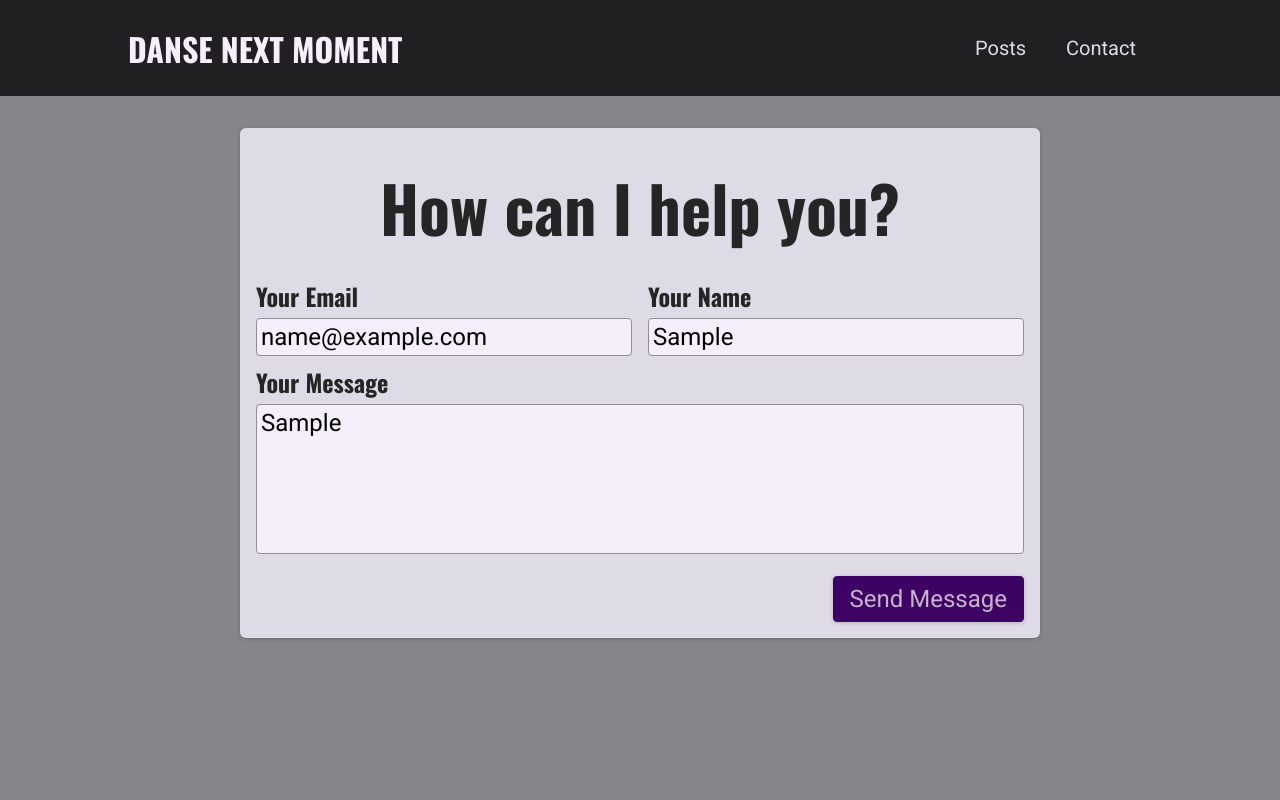
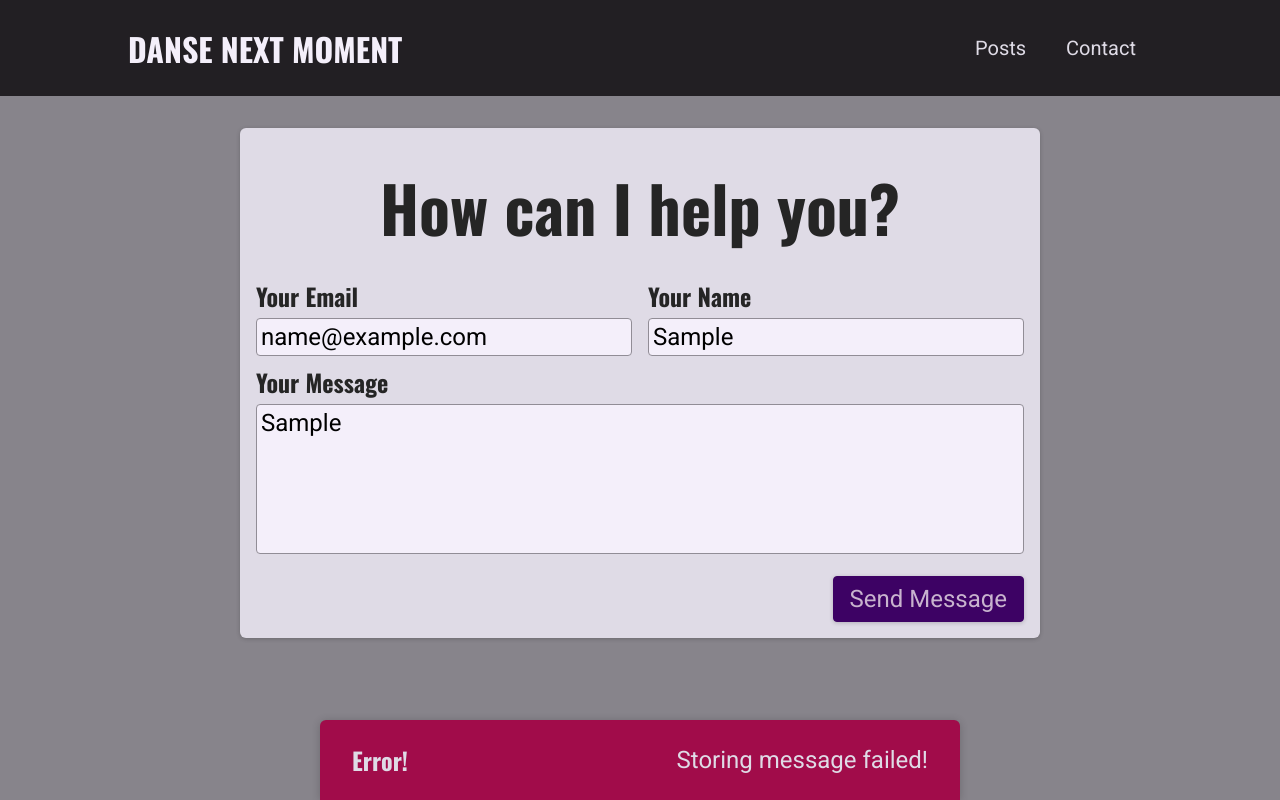
Before and after one commit to Barendan/b103, a Next.js app: page /contact in a window 1280 px wide. Both pictures are taken after typing "name@example.com", "Sample", "Sample" into the empty fields and a click on the button "Send Message". Built offline with nearby package versions, Linux system fonts and the light colour scheme; no server answers; the database is empty.

Commit message:
add notification component for sending requests

```diff
--- a/components/contact/contact-form.js
+++ b/components/contact/contact-form.js
@@ -1,25 +1,87 @@
-import { useState } from 'react';
+import { useState, useEffect } from 'react'
+
+import Notification from '../ui/notification'
 import classes from './contact-form.module.css'
+
+
+async function sendContactData(contactDetails) {
+  const response = await fetch('/api/contact', {
+    method: 'POST',
+    body: JSON.stringify(contactDetails),
+    headers: {
+      'Content-Type': 'application/json',
+    },
+  });
+
+  const data = await response.json();
+
+  if (!response.ok) {
+    throw new Error(data.message || 'Something went wrong')
+  }
+}
 
 function ContactForm() {
   const [enteredEmail, setEnteredEmail] = useState("");
   const [enteredName, setEnteredName] = useState("");
   const [enteredMessage, setEnteredMessage] = useState("");
+  const [requestStatus, setRequestStatus] = useState(); // pending, success, or error
+  const [requestError, setRequestError] = useState();
 
-  function sendMessageHandler(event) {
+  useEffect(() => {
+    if (requestStatus === 'success' || requestStatus === 'error') {
+      const timer = setTimeout(() => {
+        setRequestStatus(null);
+        setRequestError(null);
+      }, 3000);
+
+      return () => clearTimeout(timer);
+    }
+  }, [requestStatus])
+
+  async function sendMessageHandler(event) {
     event.preventDefault();
 
-    fetch('/api/contact', {
-      method: 'POST',
-      body: JSON.stringify({
+    setRequestStatus('pending');
+    try {
+      await sendContactData({
         email: enteredEmail,
         name: enteredName,
         message: enteredMessage
-      }),
-      headers: {
-        'Content-Type': 'application/json',
-      },
-    });
+      })
+      setRequestStatus('success');
+      setEnteredEmail('');
+      setEnteredName('');
+      setEnteredMessage('');
+    } catch (err) {
+      setRequestError(err.message);
+      setRequestStatus('error');
+    }
+  }
+
+  let notification;
+
+  if (requestStatus === 'pending') {
+    notification = {
+      status: 'pending',
+      title: 'Sending message...',
+      message: 'Your message is on its way'
+    }
+  }
+
+  if (requestStatus === 'success') {
+    notification = {
+      status: 'success',
+      title: 'Success!',
+      message: 'Message sent successfully!'
+    }
+  }
+
+  if (requestStatus === 'error') {
+    notification = {
+      status: 'error',
+      title: 'Error!',
+      message: requestError
+    }
   }
 
   return (
@@ -54,6 +116,13 @@
           <button>Send Message</button>
         </div>
       </form>
+      {notification && (
+        <Notification
+          status={notification.status}
+          title={notification.title}
+          message={notification.message}
+        />
+      )}
     </section>
   )
 }
--- /dev/null
+++ b/components/ui/notification.js
@@ -0,0 +1,28 @@
+import ReactDOM from 'react-dom';
+
+import classes from './notification.module.css';
+
+function Notification(props) {
+  const { title, message, status } = props;
+
+  let statusClasses = '';
+
+  if (status === 'success') {
+    statusClasses = classes.success;
+  }
+
+  if (status === 'error') {
+    statusClasses = classes.error;
+  }
+
+  const cssClasses = `${classes.notification} ${statusClasses}`;
+
+  return (
+    <div className={cssClasses}>
+      <h2>{title}</h2>
+      <p>{message}</p>
+    </div>
+  );
+}
+
+export default Notification;
--- /dev/null
+++ b/components/ui/notification.module.css
@@ -0,0 +1,43 @@
+.notification {
+  display: flex;
+  justify-content: space-between;
+  align-items: center;
+  color: var(--color-grey-100);
+  background-color: var(--color-grey-800);
+  padding: 0 var(--size-8);
+  box-shadow: 0 1px 8px rgba(0, 0, 0, 0.2);
+  position: fixed;
+  height: 5rem;
+  bottom: 0;
+  width: 100%;
+  left: 0;
+  border-top-right-radius: 0;
+  border-top-left-radius: 0;
+}
+
+.notification h2 {
+  font-size: var(--size-6);
+  margin: 0;
+}
+
+.notification p {
+  margin: 0;
+}
+
+.success {
+  background-color: var(--color-success-500);
+  color: var(--color-grey-800);
+}
+
+.error {
+  background-color: var(--color-error-500);
+}
+
+@media (min-width: 768px) {
+  .notification {
+    width: 40rem;
+    left: calc(50% - 20rem);
+    border-top-right-radius: 6px;
+    border-top-left-radius: 6px;
+  }
+}
```
